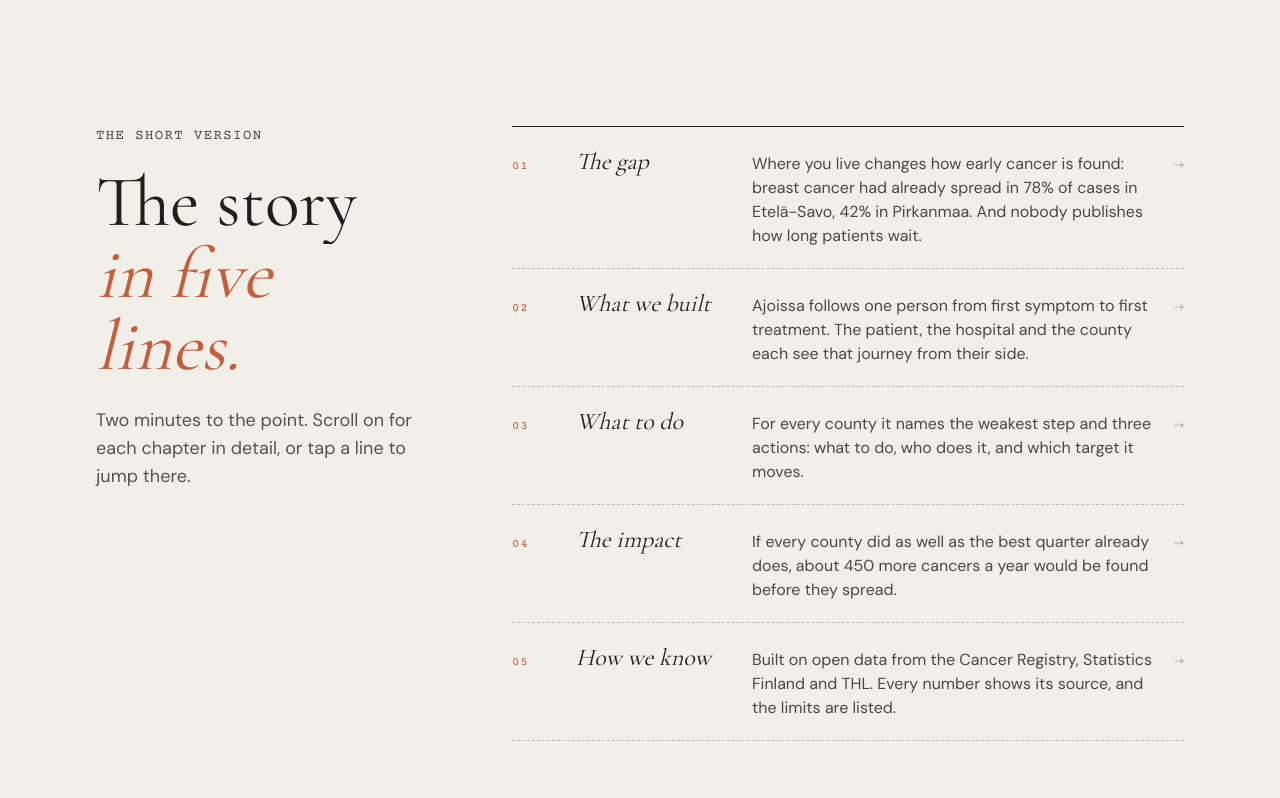
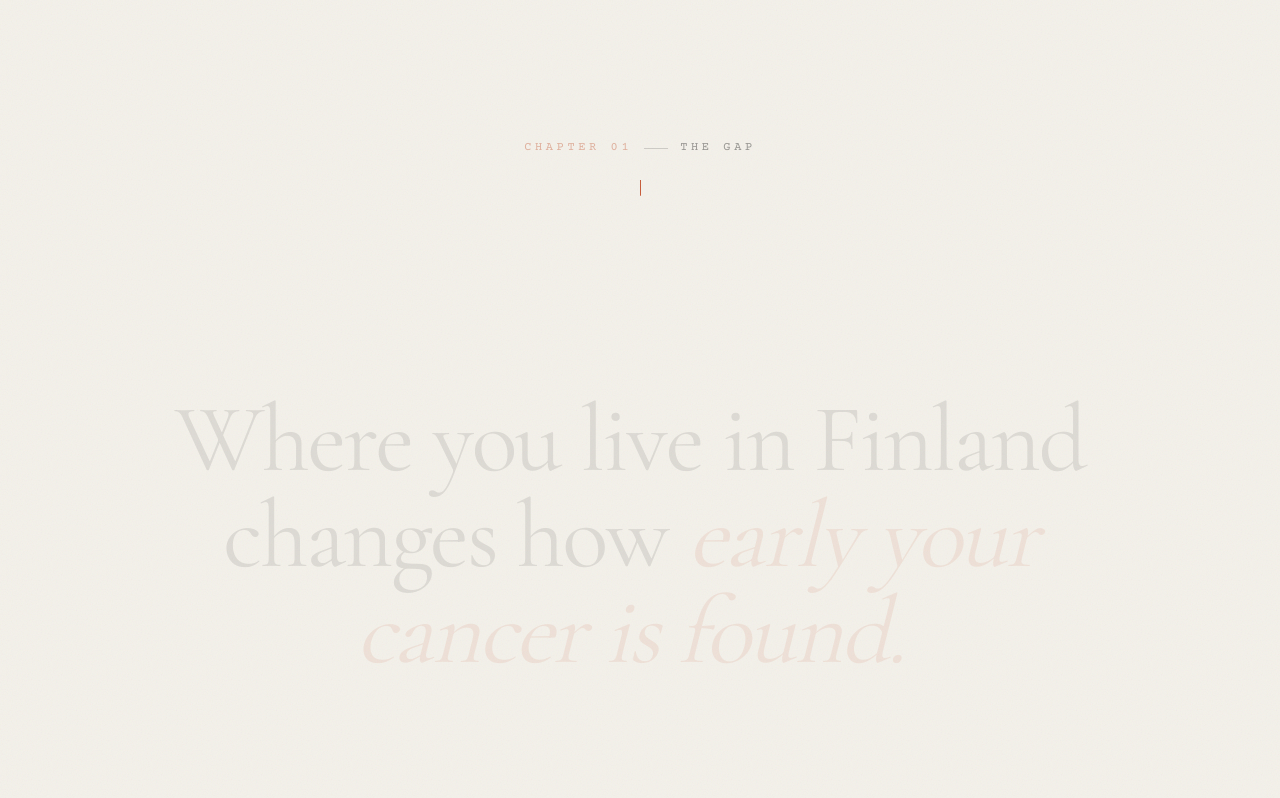
Before and after one commit to YaokaiZhang/AstraZeneca-junction, a React (Vite) app in the folder frontend/: page / in a window 1280 px wide. Shown: the part 802-1600 px from the top of the page. Built offline with nearby package versions, Linux system fonts and the light colour scheme.

Commit message:
Remove the short-version summary; hero links go straight to chapter 01

```diff
--- a/frontend/src/pages/Home.tsx
+++ b/frontend/src/pages/Home.tsx
@@ -3,7 +3,7 @@ import { Link } from 'react-router-dom'
 import { Card, EdgeText, Label, SourceBadge, TextRing } from '../components/ui'
 import { Actions, CheckIns, Clock, Privacy, ThreeDates, TooLate, Transparency, Views } from './home/Pitch'
 import { WordsUp } from './home/reveal'
-import { ChapterRail, Impact, Summary, Transition } from './home/Story'
+import { ChapterRail, Impact, Transition } from './home/Story'
 import { Radar } from './home/Radar'
 import FinlandCanvas, { type Hover } from './home/FinlandCanvas'
 import { pct, spreadContrast } from './county/model'
@@ -127,7 +127,7 @@ export default function Home() {
                 Start
                 <span className="w-9 h-9 rounded-full bg-mustard text-ink flex items-center justify-center group-hover:translate-x-1 transition-transform">→</span>
               </Link>
-              <a href="#story" className="inline-flex items-center gap-2 rounded-full border border-ink/30 px-6 py-2 font-type uppercase text-xs tracking-widest hover:border-ink transition">Explore</a>
+              <a href="#ch-gap" className="inline-flex items-center gap-2 rounded-full border border-ink/30 px-6 py-2 font-type uppercase text-xs tracking-widest hover:border-ink transition">Explore</a>
             </div>
           </div>
 
@@ -164,11 +164,10 @@ export default function Home() {
         </div>
 
         <Ecg />
-        <a href="#story" className="absolute left-1/2 -translate-x-1/2 bottom-6 z-10 label hover:!opacity-100 bob" aria-label="Scroll">↓</a>
+        <a href="#ch-gap" className="absolute left-1/2 -translate-x-1/2 bottom-6 z-10 label hover:!opacity-100 bob" aria-label="Scroll">↓</a>
       </section>
 
       <ChapterRail />
-      <Summary />
 
       {/* 01 · the gap (insight): where it opens, and the wait nobody counts */}
       <Transition chapter="ch-gap" text="Where you live in Finland changes how early your cancer is found." hot={5} />
--- a/frontend/src/pages/home/Story.tsx
+++ b/frontend/src/pages/home/Story.tsx
@@ -1,7 +1,7 @@
 import { useEffect, useMemo, useState } from 'react'
 import { Card, EdgeText, Label, SourceBadge, cx } from '../../components/ui'
 import { COUNTIES } from '../../data/counties'
-import { earlierFinds, fmt, pct, projection, screeningGain, spreadContrast, TURNOUT_TARGET } from '../county/model'
+import { earlierFinds, fmt, pct, projection, screeningGain, TURNOUT_TARGET } from '../county/model'
 import { Reveal, WordsUp, useCount, useInView, useScrollProgress } from './reveal'
 
 /* ───────────── the story's chapters ───────────── */
@@ -86,53 +86,9 @@ export function ChapterRail() {
   )
 }
 
-/* ───────────── the whole story on one screen (for the two-minute read) ───────────── */
-const BREAST = spreadContrast('breast')
 const FINDS = earlierFinds()
 const SCREEN = screeningGain()
-const round10 = (n: number) => Math.round(n / 10) * 10
 const round1000 = (n: number) => Math.round(n / 1000) * 1000
-
-export function Summary() {
-  const rows: [ChapterId, string][] = [
-    ['ch-gap', `Where you live changes how early cancer is found: breast cancer had already spread in ${pct(BREAST.worst.v)} of cases in ${BREAST.worst.c.name}, ${pct(BREAST.best.v)} in ${BREAST.best.c.name}. And nobody publishes how long patients wait.`],
-    ['ch-built', 'Ajoissa follows one person from first symptom to first treatment. The patient, the hospital and the county each see that journey from their side.'],
-    ['ch-do', 'For every county it names the weakest step and three actions: what to do, who does it, and which target it moves.'],
-    ['ch-impact', `If every county did as well as the best quarter already does, about ${round10(FINDS.total)} more cancers a year would be found before they spread.`],
-    ['ch-know', 'Built on open data from the Cancer Registry, Statistics Finland and THL. Every number shows its source, and the limits are listed.'],
-  ]
-  return (
-    <section id="story" className="relative px-5 lg:px-24 py-24 lg:py-32">
-      <div className="max-w-6xl mx-auto grid lg:grid-cols-[1fr_2fr] gap-10 lg:gap-20">
-        <div>
-          <Label>The short version</Label>
-          <h2 className="mt-5 font-serif font-light text-5xl lg:text-7xl leading-[0.95]">
-            <WordsUp text="The story" /><br /><WordsUp text="in five lines." className="italic text-terra" delay={150} />
-          </h2>
-          <Reveal fx="up" delay={250} className="mt-6 max-w-sm font-sans text-base lg:text-lg leading-relaxed opacity-75">
-            <p>Two minutes to the point. Scroll on for each chapter in detail, or tap a line to jump there.</p>
-          </Reveal>
-        </div>
-        <ol className="border-t border-ink">
-          {rows.map(([id, text], i) => {
-            const ch = CHAPTERS.find((c) => c.id === id)!
-            return (
-              <Reveal key={id} as="li" delay={i * 90}>
-                <a href={`#${id}`} onClick={(e) => { e.preventDefault(); document.getElementById(id)?.scrollIntoView({ behavior: 'smooth' }) }}
-                  className="group grid grid-cols-[2.5rem_1fr_auto] sm:grid-cols-[3rem_10rem_1fr_auto] gap-x-4 gap-y-1 items-baseline py-5 border-b border-dashed border-ink/25 hover:bg-ink/[0.03] transition-colors">
-                  <span className="font-type text-xs tracking-widest text-terra">{ch.n}</span>
-                  <span className="font-serif italic text-2xl leading-tight">{ch.title}</span>
-                  <span className="col-start-2 col-span-2 sm:col-start-auto sm:col-span-1 font-sans text-[15px] lg:text-base leading-snug opacity-80">{text}</span>
-                  <span className="hidden sm:block opacity-40 group-hover:opacity-100 group-hover:translate-x-1 transition">→</span>
-                </a>
-              </Reveal>
-            )
-          })}
-        </ol>
-      </div>
-    </section>
-  )
-}
 
 /* ───────────── estimated impact ───────────── */
 const COLORS: Record<string, string> = { breast: '#FFC233', bowel: '#C65D3B', lung: '#1F1F1F' }
```
